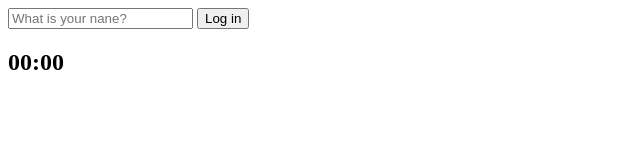
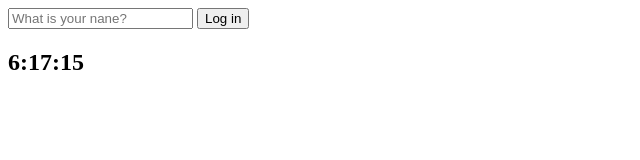
Before and after one commit to Chae-Mingi/momentum-2021, a plain HTML site: page index.html in a window 1280 px wide. Shown: the full height of the page, 0-640 px from the left. Drawn offline with Linux system fonts and the light colour scheme.

Commit message:
Timeouts and Dates

```diff
--- a/index.html
+++ b/index.html
@@ -16,7 +16,7 @@
       />
       <input type="submit" value="Log in" />
     </form>
-    <h2 id="clock">00:00</h2>
+    <h2 id="clock">00:00:00</h2>
     <h1 id="greeting" class="hidden"></h1>
     <script src="js/greetings.js"></script>
     <script src="js/clock.js"></script>
--- a/js/clock.js
+++ b/js/clock.js
@@ -1,7 +1,9 @@
 const clock = document.querySelector("h2#clock");
 
-function sayHello() {
-  console.log("Hello");
+function getClock() {
+  const date = new Date();
+  clock.innerText = `${date.getHours()}:${date.getMinutes()}:${date.getSeconds()}`;
 }
 
-setInterval(sayHello, 5000);
+getClock();
+setInterval(getClock, 1000);
```
